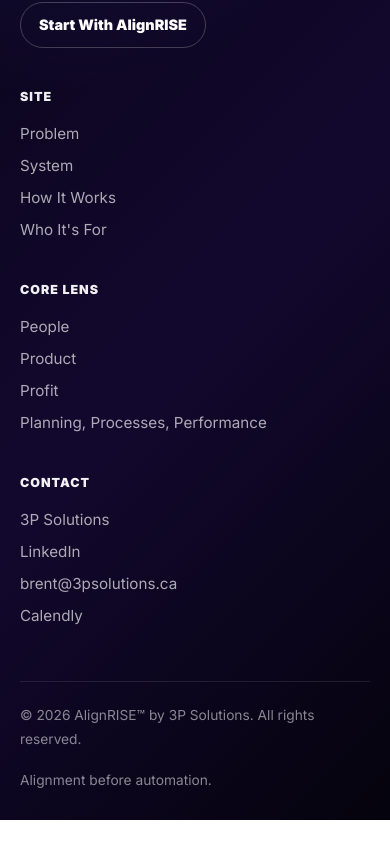
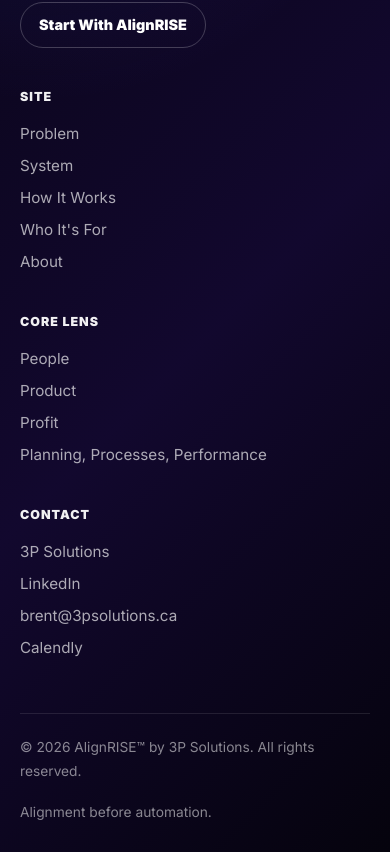
Before and after one commit to brent-prog/alignrise-site, a Next.js app: page / in a window 390 px wide. Shown: the part 10361-11213 px from the top of the page. Before the commit the page ends 11181 px from the top, so only its background shows below. Built offline with nearby package versions, Linux system fonts and the light colour scheme.

Commit message:
Link AlignRISE About story from desktop, mobile and footer navigation

```diff
--- a/src/app/page.tsx
+++ b/src/app/page.tsx
@@ -130,6 +130,7 @@
   { href: "#system", label: "System" },
   { href: "#review", label: "How It Works" },
   { href: "#who", label: "Who It's For" },
+  { href: "/about/", label: "About" },
 ];
 
 export default function Home() {
@@ -401,6 +402,7 @@
             <a href="#system">System</a>
             <a href="#review">How It Works</a>
             <a href="#who">Who It&apos;s For</a>
+            <a href="/about/">About</a>
           </div>
 
           <div className="footerLinkGroup">
```
